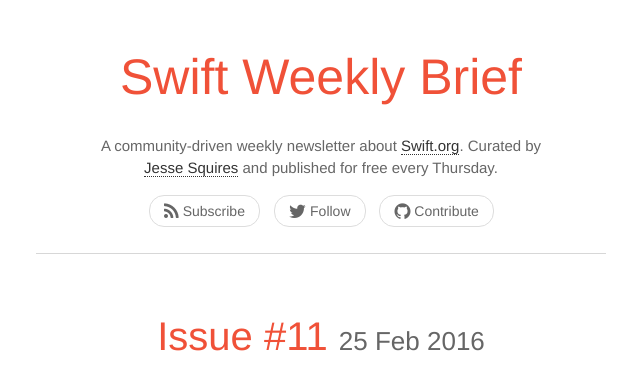
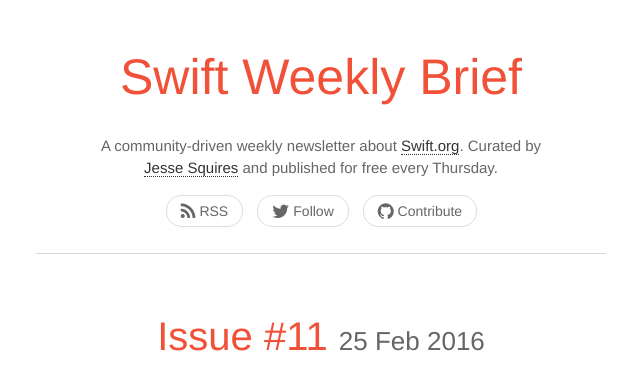
Before and after one commit to SwiftWeekly/swiftweekly.github.io, a Jekyll site: the page built from index.html, in a window 1280 px wide. Shown: the top 385 px of the page, without its empty margins (319-959 px from the left). Built offline with Jekyll 4.4.1, drawn with Linux system fonts in a browser that asks for light colours; nearby versions of some CDN libraries.

Commit message:
change 'subscribe' to 'rss'

```diff
--- a/_includes/subscribe.html
+++ b/_includes/subscribe.html
@@ -5,7 +5,7 @@
          <ul class="pager">
             <li>
                <a href="/feed.xml" title="Subscribe via RSS/atom">
-               <i class="fa fa-lg fa-rss"></i> Subscribe</a>
+               <i class="fa fa-lg fa-rss"></i> RSS</a>
             </li>
             <li>
                <a href="{{ site.links.twitter }}" title="Follow on Twitter" target="_blank">
```
